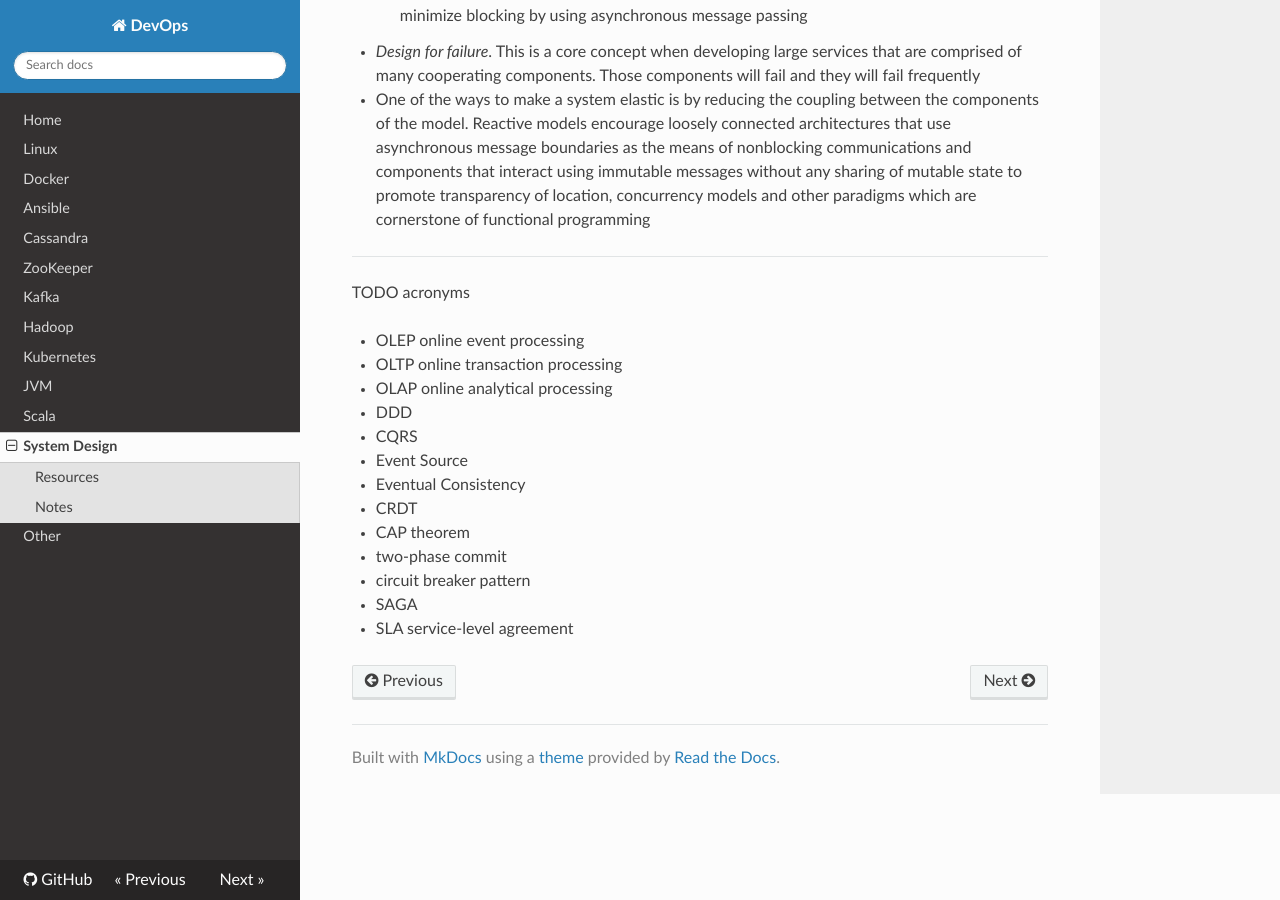
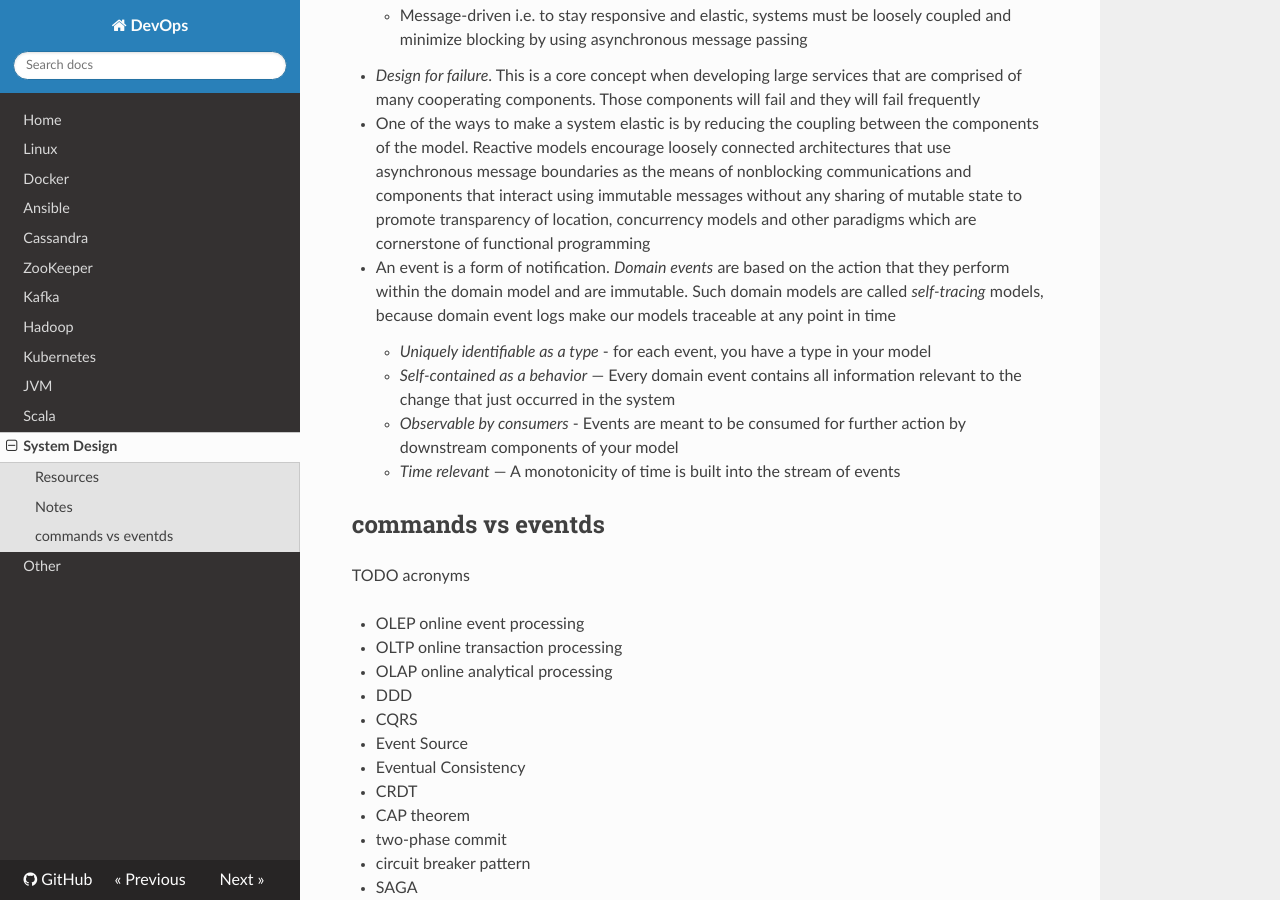
Before and after one commit to niqdev/devops, an MkDocs documentation site: the page built from docs/system-design.md, in a window 1280 px wide and 900 px high, scrolled down 2848 px. Built offline with MkDocs 1.6.1, drawn with Linux system fonts in a browser that asks for light colours; nearby versions of some CDN libraries; old or Windows-style settings are respelled for this version of MkDocs; some of the changed text lies outside the part shown.

Commit message:
doc: update system design

```diff
--- a/docs/system-design.md
+++ b/docs/system-design.md
@@ -49,6 +49,7 @@
 * [Hashed and Hierarchical Timing Wheels](http://www.cs.columbia.edu/~nahum/w6998/papers/sosp87-timing-wheels.pdf)
 * [Merkle Hash Tree based Techniques for Data Integrity of Outsourced Data](http://ceur-ws.org/Vol-1366/paper13.pdf)
 * [What Every Programmer Should Know About Memory](https://www.akkadia.org/drepper/cpumemory.pdf)
+* [Fallacies of Distributed Computing Explained](http://www.rgoarchitects.com/Files/fallacies.pdf)
 
 ## Notes
 
@@ -90,6 +91,13 @@
 
 * One of the ways to make a system elastic is by reducing the coupling between the components of the model. Reactive models encourage loosely connected architectures that use asynchronous message boundaries as the means of nonblocking communications and components that interact using immutable messages without any sharing of mutable state to promote transparency of location, concurrency models and other paradigms which are cornerstone of functional programming
 
+* An event is a form of notification. *Domain events* are based on the action that they perform within the domain model and are immutable. Such domain models are called *self-tracing* models, because domain event logs make our models traceable at any point in time
+    * *Uniquely identifiable as a type* - for each event, you have a type in your model
+    * *Self-contained as a behavior* — Every domain event contains all information relevant to the change that just occurred in the system
+    * *Observable by consumers* - Events are meant to be consumed for further action by downstream components of your model
+    * *Time relevant* — A monotonicity of time is built into the stream of events
+
+commands vs eventds
 ---
 
 TODO acronyms
```
